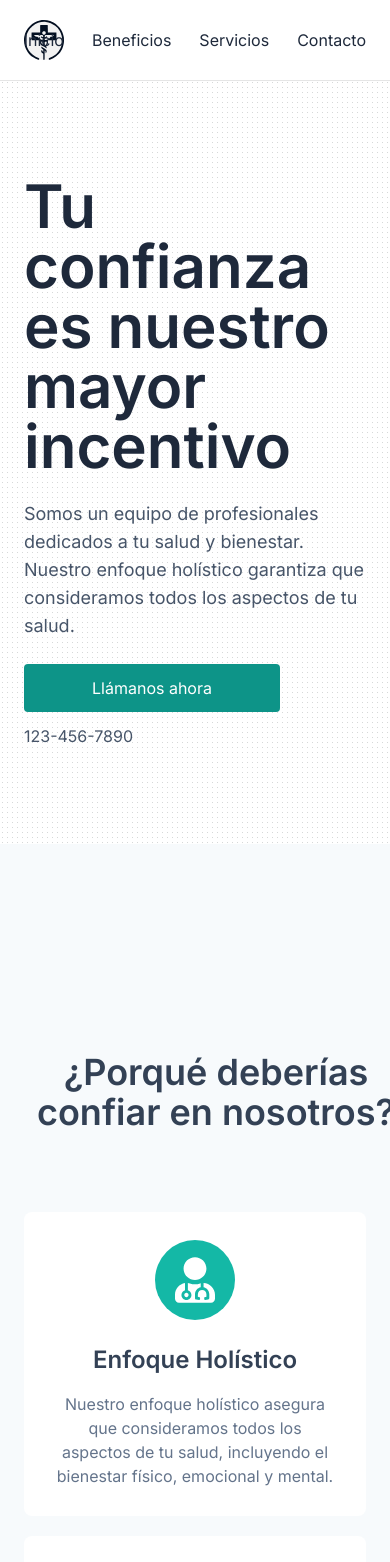
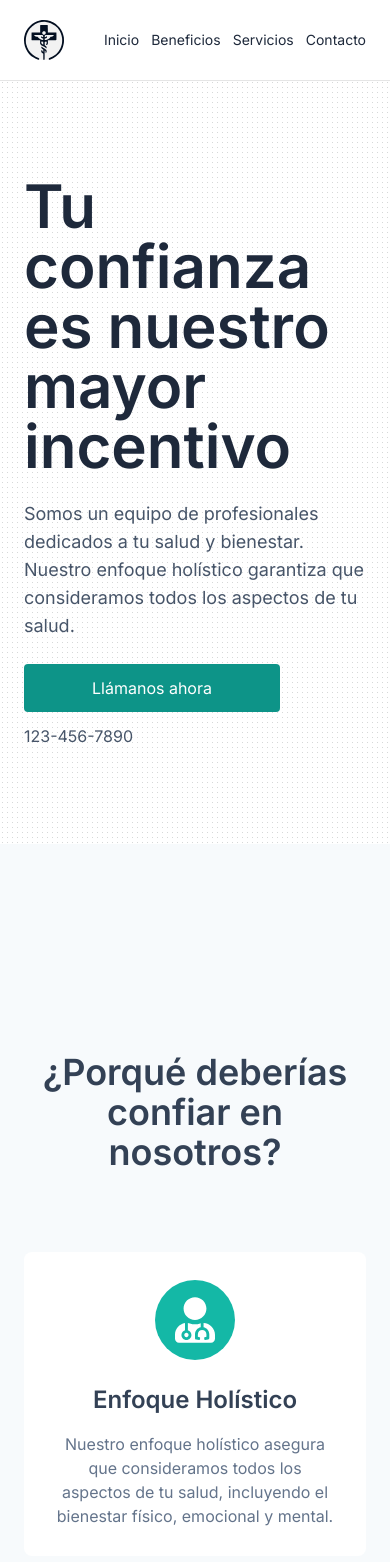
Before and after one commit to and27/medical-website, a Next.js app: page / in a window 390 px wide. Shown: the top 1562 px of the page. Built offline with nearby package versions, Linux system fonts and the light colour scheme.

Commit message:
fix: adapt nav and titles for mobile

```diff
--- a/src/app/page.tsx
+++ b/src/app/page.tsx
@@ -18,7 +18,7 @@ export default function Home() {
         className="text-center py-[8rem] max-w-[1280px] mx-auto px-6"
         id="beneficios"
       >
-        <h2 className="text-4xl text-slate-700 my-[5rem] font-semibold w-96 mx-auto">
+        <h2 className="text-4xl text-slate-700 my-[5rem] font-semibold md:w-96 mx-auto">
           ¿Porqué deberías confiar en nosotros?
         </h2>
         <ThreeColumnItems
@@ -47,7 +47,7 @@ export default function Home() {
 
       <div className="bg-white py-[4rem] px-6" id="servicios">
         <section className="text-center max-w-[1280px] mx-auto">
-          <h2 className="text-4xl text-slate-700 my-[5rem] font-semibold w-96 mx-auto">
+          <h2 className="text-4xl text-slate-700 my-[5rem] font-semibold md:w-96 mx-auto">
             ¿Cuáles son nuestros servicios?
           </h2>
           {terapias.map((terapia, index) => (
--- a/src/components/Contact.tsx
+++ b/src/components/Contact.tsx
@@ -8,7 +8,7 @@ const ContactSection = () => {
       id="contacto"
     >
       <div className="max-w-[1080px] mx-auto flex flex-col items-center">
-        <h2 className="text-4xl text-slate-700 mb-[5rem] font-semibold w-96 mx-auto">
+        <h2 className="text-4xl text-slate-700 mb-[5rem] font-semibold md:w-96 mx-auto">
           ¿Dónde nos encontramos?
         </h2>
         <div>
--- a/src/components/Nav.tsx
+++ b/src/components/Nav.tsx
@@ -3,7 +3,7 @@ const Nav = () => {
     <nav className="px-6 py-5 border-b border-neutral-200 fixed w-screen bg-white z-10">
       <div className="max-w-[1280px] mx-auto grid grid-cols-2 items-center">
         <img src="/logo.svg" alt="Logo" className="w-10" />
-        <ul className="flex gap-7 justify-self-end text-slate-800">
+        <ul className="flex gap-3 md:gap-7  justify-self-end text-slate-800 text-sm md:text-base">
           <li>
             <a href="#" className="active:font-bold">
               Inicio
--- a/src/components/TestimonialSection.tsx
+++ b/src/components/TestimonialSection.tsx
@@ -19,7 +19,7 @@ const testimonials = [
 const TestimonialSection: React.FC = () => {
   return (
     <section className="bg-gray-100 text-center max-w-[1080px] mx-auto py-[8rem]">
-      <h2 className="text-4xl text-slate-700 mb-[5rem] font-semibold w-96 mx-auto">
+      <h2 className="text-4xl text-slate-700 mb-[5rem] font-semibold md:w-96 mx-auto">
         ¿Qué dicen de nosotros?
       </h2>
       <div className="mx-auto grid md:grid-cols-2 px-10 gap-10">
```
